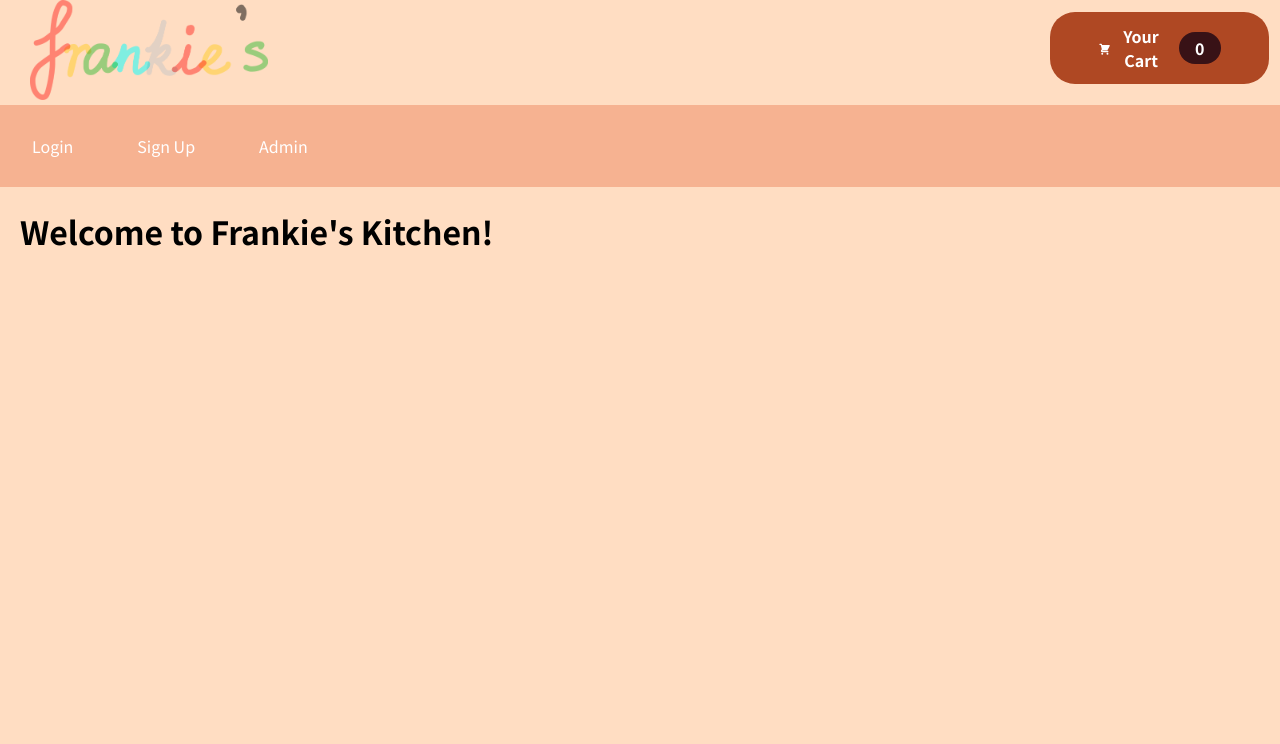
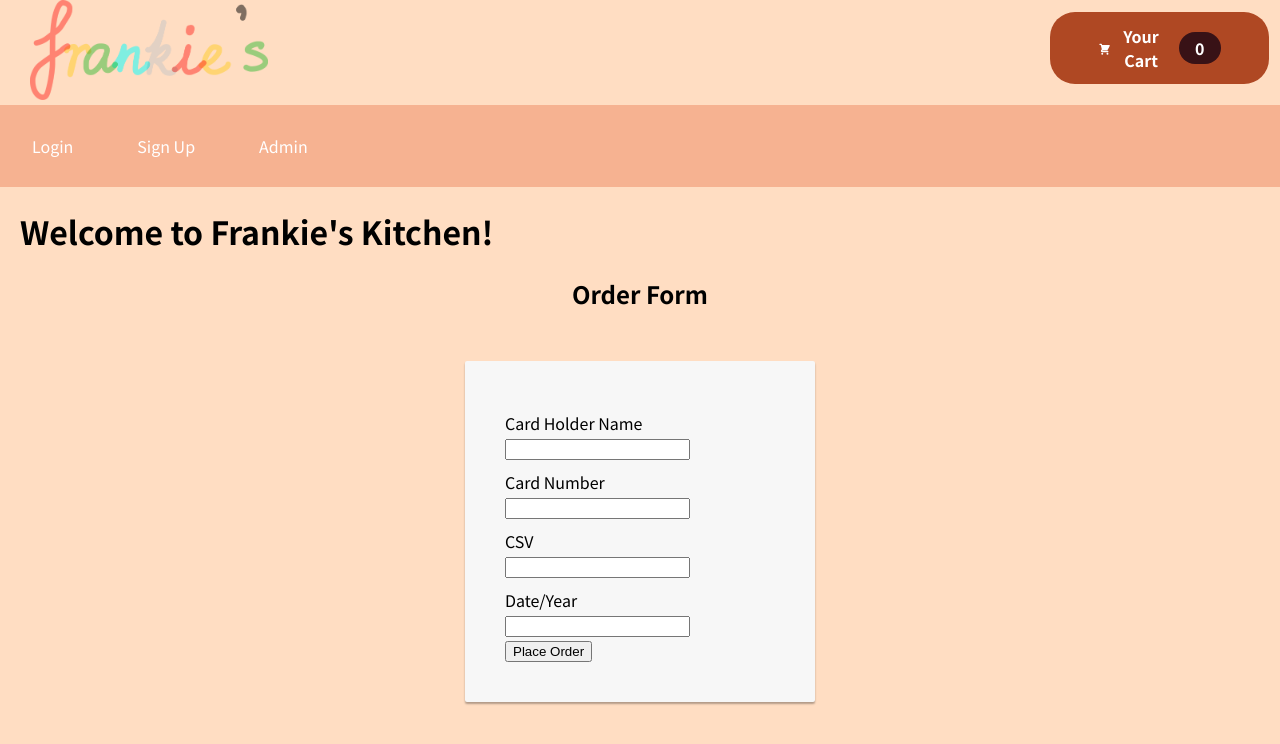
Before and after one commit to hayooniverse/frankies, a React (Create React App) app: page /order in a window 1280 px wide. Shown: the top 744 px of the page. Built offline with nearby package versions, Linux system fonts and the light colour scheme; the HTML template or start-up script is replaced by a standard one.

Commit message:
added order page

```diff
--- a/src/components/Cart/Cart.tsx
+++ b/src/components/Cart/Cart.tsx
@@ -80,17 +80,17 @@ const Cart = (props: any): JSX.Element => {
                 {hasMeals && (
                     <div className="container">
                         <form>
-                            <button onClick={event => {
+                                                        <button onClick={event => {
                                 cartItemEmptyHandler();
                                 buttonHandler(event);
-                            }} className="button" name="button 1">Order
+                            }} className="button" name="button 1"><Link to={"/order"}>
+                                Order Page
+                            </Link>
                             </button>
                         </form>
                         <h3>
                         </h3>
-                        <Link to={"/order"}>
-                            Order Page
-                        </Link>
+
                     </div>
                 )}
             </div>
--- /dev/null
+++ b/src/components/Login/order.component.tsx
@@ -0,0 +1,160 @@
+import { Component } from "react";
+import { Navigate } from "react-router-dom";
+import { Formik, Field, Form, ErrorMessage } from "formik";
+import * as Yup from "yup";
+
+import AuthService from "../../services/auth.service";
+
+type Props = {};
+
+type State = {
+
+  name: string,
+  cardnum: string,
+  csv: string,
+  date: string,
+  loading: boolean,
+  message: string
+};
+
+export default class Login extends Component<Props, State> {
+
+  constructor(props: Props) {
+    super(props);
+    this.handleLogin = this.handleLogin.bind(this);
+
+    this.state = {
+      name: "",
+      cardnum: "",
+      csv: "",
+      date: "",
+      loading: false,
+      message: ""
+    };
+  }
+
+validationSchema() {
+    return Yup.object().shape({
+      cardnum: Yup.string()
+        .test(
+          "len",
+          "The card number must be between 13 and 16 characters.",
+          (val: any) =>
+            val &&
+            val.toString().length >= 13 &&
+            val.toString().length <= 16
+        )
+        .required("This field is required!"),
+       date: Yup.string()
+        .test(
+          "len",
+          "The date should be in MM/YY format.",
+          (val: any) =>
+            val &&
+            val.toString().length == 5
+        )
+        .required("This field is required!"),
+      csv: Yup.string()
+        .test(
+          "len",
+          "The csv must be 3 digits.",
+          (val: any) =>
+            val &&
+            val.toString().length == 3
+        )
+        .required("This field is required!"),
+    });
+  }
+
+  handleLogin(formValue: { name: string; cardnum: string, date: string, csv: string }) {
+    const { name, cardnum, date, csv } = formValue;
+
+    this.setState({
+      message: "Order Placed",
+      name: "",
+      cardnum: "",
+      date:"",
+      csv:""
+    });
+
+  }
+
+  render() {
+
+    const { loading, message } = this.state;
+
+    const initialValues = {
+      name: "",
+      cardnum: "",
+      csv: "",
+      date: ""
+    };
+
+    return (
+
+      <div className="col-md-12">
+        <h2> <center>Order Form</center></h2>
+        <div className="card card-container">
+          <Formik
+            initialValues={initialValues}
+            validationSchema={this.validationSchema}
+            onSubmit={this.handleLogin}
+          >
+            <Form>
+              <div className="form-group">
+                <label htmlFor="name">Card Holder Name</label>
+                <Field name="name" type="text" className="form-control" />
+                <ErrorMessage
+                  name="name"
+                  component="div"
+                  className="alert alert-danger"
+                />
+              </div>
+
+              <div className="form-group">
+                <label htmlFor="cardnum">Card Number</label>
+                <Field name="cardnum" type="text" className="form-control" />
+                <ErrorMessage
+                  name="cardnum"
+                  component="div"
+                  className="alert alert-danger"
+                />
+              </div>
+              <div className="form-group">
+                <label htmlFor="csv">CSV</label>
+                <Field name="csv" type="text" className="form-control" />
+                <ErrorMessage
+                  name="csv"
+                  component="div"
+                  className="alert alert-danger"
+                />
+              </div>
+              <div className="form-group">
+                <label htmlFor="date">Date/Year</label>
+                <Field name="date" type="text" className="form-control" />
+                <ErrorMessage
+                  name="date"
+                  component="div"
+                  className="alert alert-danger"
+                />
+              </div>
+              <div className="form-group">
+                <button>
+                  <span>Place Order</span>
+                </button>
+              </div>
+
+              {message && (
+                <div className="form-group">
+                  <div className="alert alert-danger" role="alert">
+                    {message}
+                  </div>
+                </div>
+              )}
+            </Form>
+          </Formik>
+        </div>
+      </div>
+    );
+  }
+}
--- a/src/pages/App.tsx
+++ b/src/pages/App.tsx
@@ -26,6 +26,7 @@ import AvailableBakery from "../components/Login/bakery.component";
 import AvailableDrinks from "../components/Login/drink.component";
 import AvailableFood from "../components/Login/food.component";
 import AvailableSnack from "../components/Login/snack.component";
+import Order from "../components/Login/order.component";
 
 type Props = {};
 
@@ -174,6 +175,7 @@ class App extends Component<Props, State> {
             <Route path="/drink" element={<AvailableDrinks />} />
             <Route path="/snack" element={<AvailableSnack />} />
             <Route path="/food" element={<AvailableFood />} />
+            <Route path="/order" element={<Order />} />
           </Routes>
         </div>
 
```
